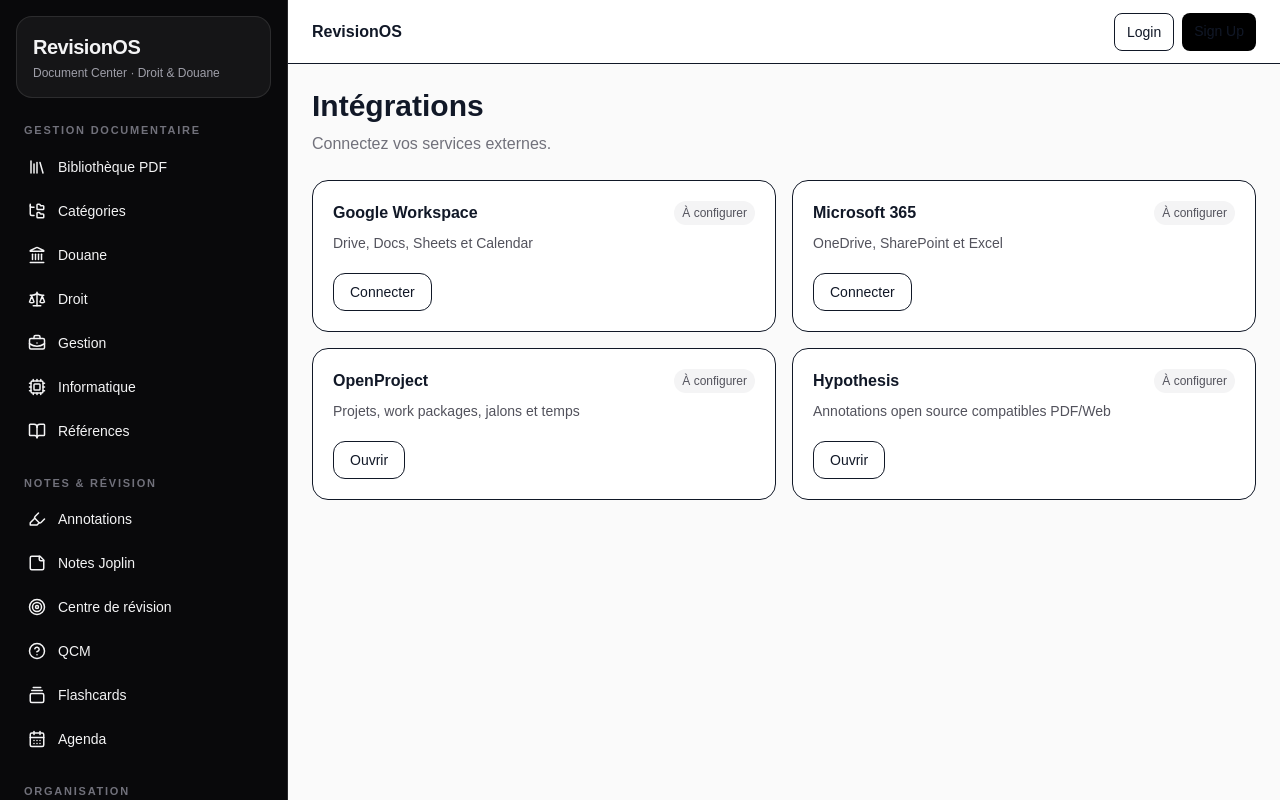
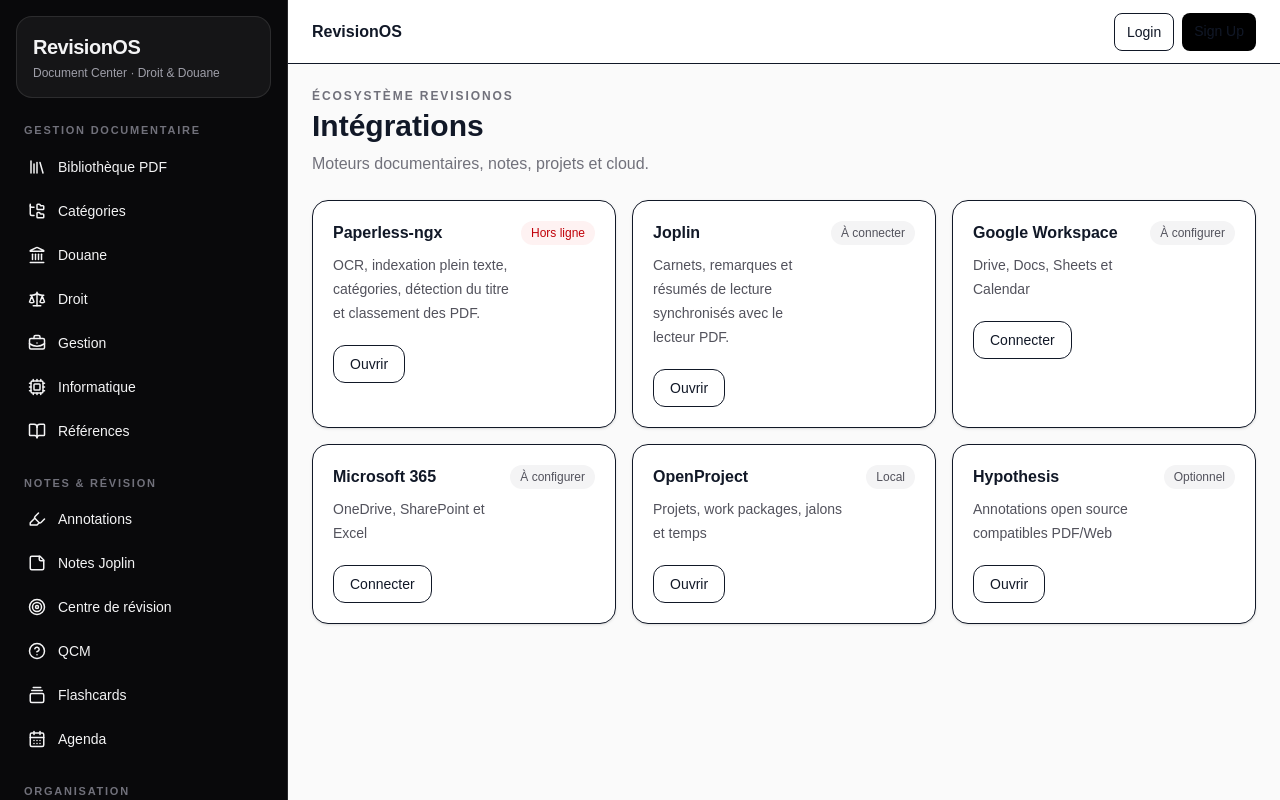
Before and after one commit to alibcasa/projet001, a Next.js app: page /integrations in a window 1280 px wide. Built offline with nearby package versions, Linux system fonts and the light colour scheme; no server answers; the database is empty.

Commit message:
feat: show Paperless and Joplin integrations

```diff
--- a/app/integrations/page.tsx
+++ b/app/integrations/page.tsx
@@ -1,2 +1,18 @@
-import{createClient}from'@/lib/supabase/server'
-export default async function Integrations(){const s=await createClient();const{data}=await s.from('integrations').select('provider,enabled');const active=new Set((data||[]).filter((x:any)=>x.enabled).map((x:any)=>x.provider));const cards=[{n:'Google Workspace',d:'Drive, Docs, Sheets et Calendar',p:'google',href:'/api/integrations/google/connect'},{n:'Microsoft 365',d:'OneDrive, SharePoint et Excel',p:'microsoft',href:'/api/integrations/microsoft/connect'},{n:'OpenProject',d:'Projets, work packages, jalons et temps',p:'openproject',href:'/projects'},{n:'Hypothesis',d:'Annotations open source compatibles PDF/Web',p:'hypothesis',href:'/keynotes'}];return <div><h1 className="text-3xl font-bold">Intégrations</h1><p className="mt-2 text-zinc-500">Connectez vos services externes.</p><div className="mt-6 grid gap-4 md:grid-cols-2">{cards.map(c=><div key={c.p} className="rounded-2xl border bg-white p-5"><div className="flex items-start justify-between"><div><h2 className="font-semibold">{c.n}</h2><p className="mt-2 text-sm text-zinc-600">{c.d}</p></div><span className={`rounded-full px-2 py-1 text-xs ${active.has(c.p)?'bg-green-100 text-green-700':'bg-zinc-100 text-zinc-600'}`}>{active.has(c.p)?'Connecté':'À configurer'}</span></div><a href={c.href} className="mt-5 inline-block rounded-xl border px-4 py-2 text-sm">{c.p==='google'||c.p==='microsoft'?'Connecter':'Ouvrir'}</a></div>)}</div></div>}
+import { createClient } from '@/lib/supabase/server'
+import { paperlessStatus } from '@/lib/paperless'
+
+export default async function Integrations(){
+  const s=await createClient()
+  const{data}=await s.from('integrations').select('provider,enabled')
+  const active=new Set((data||[]).filter((x:any)=>x.enabled).map((x:any)=>x.provider))
+  const paperless=await paperlessStatus()
+  const cards=[
+    {n:'Paperless-ngx',d:'OCR, indexation plein texte, catégories, détection du titre et classement des PDF.',p:'paperless',href:paperless.url.replace('127.0.0.1','localhost'),state:paperless.ok?'Connecté':'Hors ligne'},
+    {n:'Joplin',d:'Carnets, remarques et résumés de lecture synchronisés avec le lecteur PDF.',p:'joplin',href:'/notes',state:active.has('joplin')?'Connecté':'À connecter'},
+    {n:'Google Workspace',d:'Drive, Docs, Sheets et Calendar',p:'google',href:'/api/integrations/google/connect',state:active.has('google')?'Connecté':'À configurer'},
+    {n:'Microsoft 365',d:'OneDrive, SharePoint et Excel',p:'microsoft',href:'/api/integrations/microsoft/connect',state:active.has('microsoft')?'Connecté':'À configurer'},
+    {n:'OpenProject',d:'Projets, work packages, jalons et temps',p:'openproject',href:'/projects',state:'Local'},
+    {n:'Hypothesis',d:'Annotations open source compatibles PDF/Web',p:'hypothesis',href:'/keynotes',state:active.has('hypothesis')?'Connecté':'Optionnel'},
+  ]
+  return <div><div><p className="text-xs font-semibold uppercase tracking-[0.16em] text-zinc-500">Écosystème RevisionOS</p><h1 className="mt-1 text-3xl font-bold">Intégrations</h1><p className="mt-2 text-zinc-500">Moteurs documentaires, notes, projets et cloud.</p></div><div className="mt-6 grid gap-4 md:grid-cols-2 xl:grid-cols-3">{cards.map(c=><div key={c.p} className="rounded-2xl border bg-white p-5 shadow-sm"><div className="flex items-start justify-between gap-3"><div><h2 className="font-semibold">{c.n}</h2><p className="mt-2 text-sm leading-6 text-zinc-600">{c.d}</p></div><span className={`whitespace-nowrap rounded-full px-2.5 py-1 text-xs ${c.state==='Connecté'?'bg-green-100 text-green-700':c.state==='Hors ligne'?'bg-red-50 text-red-700':'bg-zinc-100 text-zinc-600'}`}>{c.state}</span></div><a href={c.href} target={c.p==='paperless'?'_blank':undefined} rel={c.p==='paperless'?'noreferrer':undefined} className="mt-5 inline-block rounded-xl border px-4 py-2 text-sm font-medium hover:bg-zinc-50">{c.p==='google'||c.p==='microsoft'?'Connecter':'Ouvrir'}</a></div>)}</div></div>
+}
```
